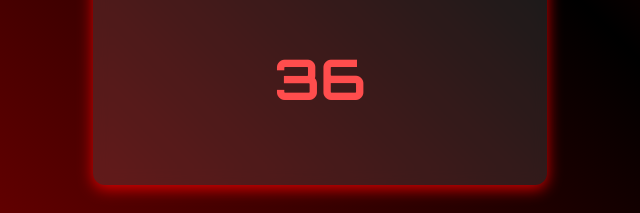
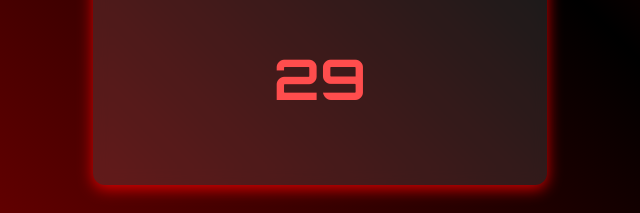
Before and after one commit to prajwal7019/Game, a plain HTML site: page index.html in a window 1280 px wide. Shown: the part 419-632 px from the top of the page, 320-960 px from the left. Drawn offline with Linux system fonts and the light colour scheme.

Commit message:
raandiii

```diff
--- a/index.html
+++ b/index.html
@@ -46,7 +46,7 @@
     <div class="container">
         <img src="https://i.postimg.cc/BZpgLygX/Picsart-25-03-02-15-26-57-576.png" alt="Logo" class="logo">
         <h1>Today's Number</h1>
-        <h2 id="randomNumber">36</h2>
+        <h2 id="randomNumber">29</h2>
         <!-- <h3 id ="randomNumber">500x</h3> -->
     </div>
 </body>
```
